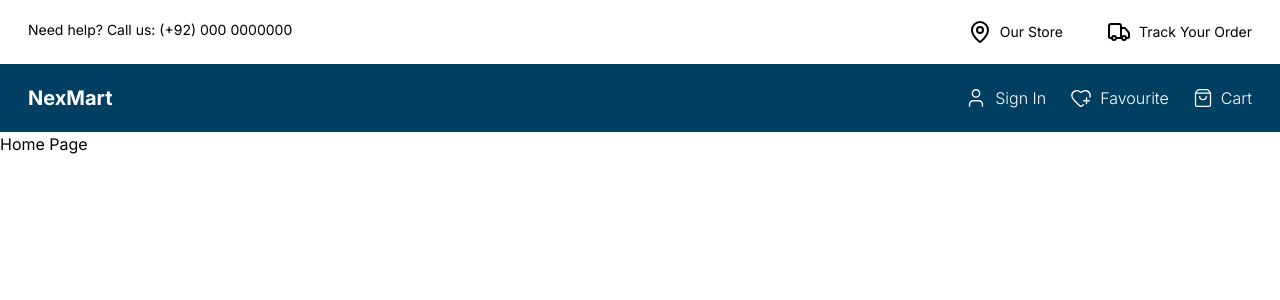
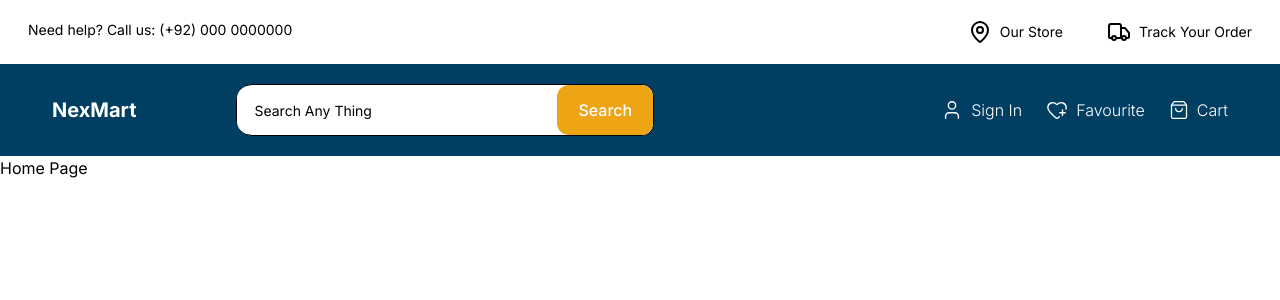
Before and after one commit to adeel-bot/NexMart, a Next.js app: page / in a window 1280 px wide. Shown: the top 300 px of the page. Built offline with nearby package versions, Linux system fonts and the light colour scheme.

Commit message:
modified:   app/components/layout/Navbar.js     added search bar

```diff
--- a/app/components/layout/Navbar.js
+++ b/app/components/layout/Navbar.js
@@ -1,10 +1,17 @@
 import Image from "next/image"
 const Navbar = () => {
   return (
-    <div className="navbar bg-[#003f62] flex justify-between items-center py-5 px-7">
-        <div className="nav-left">
+    <div className="navbar bg-[#003f62] flex justify-between items-center py-5 px-13">
+        <div className="nav-left flex justify-between gap-25 items-center">
             <div className="nav-logo text-xl font-bold text-white">NexMart</div>
-            <div className="nav-search"></div>
+            <div className="nav-search flex items-center bg-white border rounded-l-2xl rounded-r-xl">
+                <div className="w-[25vw]">
+                <input className="bg-white h-12 w-full text-black border placeholder:text-sm placeholder:text-black outline-0 p-4 border-white rounded-l-xl" type="search" name="search" id="" placeholder="Search Any Thing" spellCheck="false" />
+                </div>
+                <div>
+                    <button className="bg-[#eda415] font-medium  text-white py-3 px-5 border border-transparent rounded-xl cursor-pointer active:bg-[#dc970d]">Search</button>
+                </div>
+            </div>
         </div>
         <div className="nav-right text-white flex gap-x-6">
             <div className="nav-sigin flex justify-center  gap-2  items-center">
```
